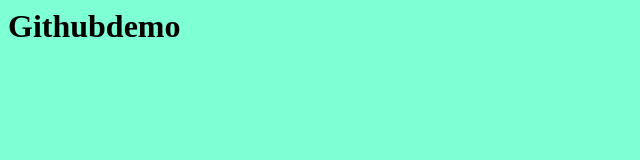
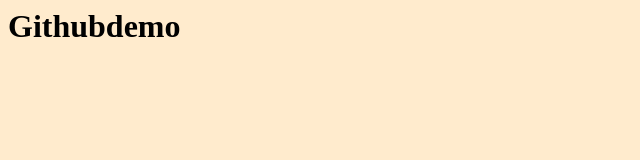
Before and after one commit to avasavi98/demovasantha, a plain HTML site: page index.html in a window 1280 px wide. Shown: the whole page, without its empty margins (0-640 px from the left). Drawn offline with Linux system fonts and the light colour scheme.

Commit message:
changed background color

```diff
--- a/index.html
+++ b/index.html
@@ -1,5 +1,5 @@
 <html>
-    <body style="background-color: aquamarine">
+    <body style="background-color: blanchedalmond">
     <h1 style="color: black">
         Githubdemo
     </h1>
```
